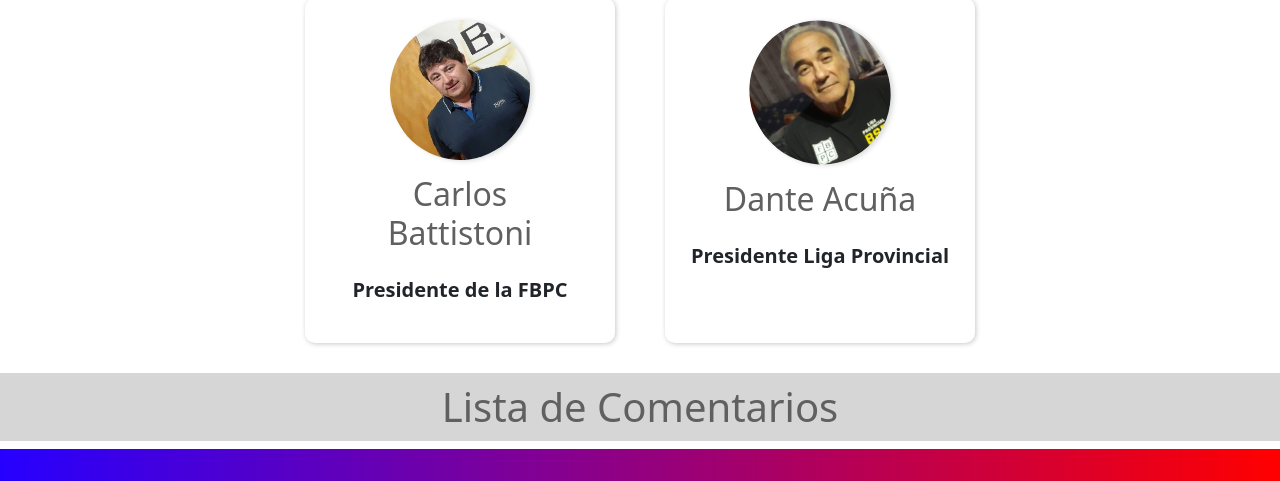
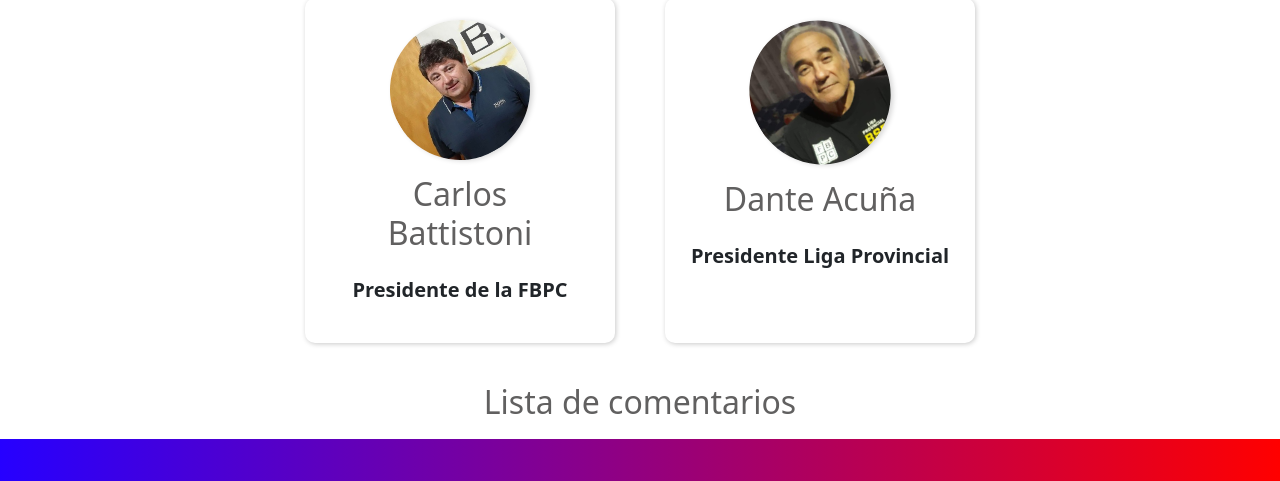
Before and after one commit to KevinJara123/BasquetAdaptadoCba, a plain HTML site: page index.html in a window 1280 px wide. Shown: the part 2683-3164 px from the top of the page. Drawn offline with nearby package versions, Linux system fonts and the light colour scheme.

Commit message:
Comentarios

```diff
--- a/index.html
+++ b/index.html
@@ -137,14 +137,10 @@
                 </div>
             </main>
 
-
-
-            <section class="section-comentarios">
-                <div class="ctn-lbl-comentar">
-                    <h1 class="h1-cards">Lista de Comentarios</h1>
-                    <div class="fb-comments" data-href="https://developers.facebook.com/docs/plugins/comments#configurator" data-width="80%" data-numposts="2"></div>
-                </div>
-            </section>
+            <div class="comentarios">
+                <div><h2 class="h2-cards">Lista de comentarios</h2></div>
+                <div class="fb-comments" data-href="https://developers.facebook.com/docs/plugins/comments#configurator" data-width="80%" data-numposts="2"></div>
+            </div>
 
 
     <footer class="pie-pagina">
```
